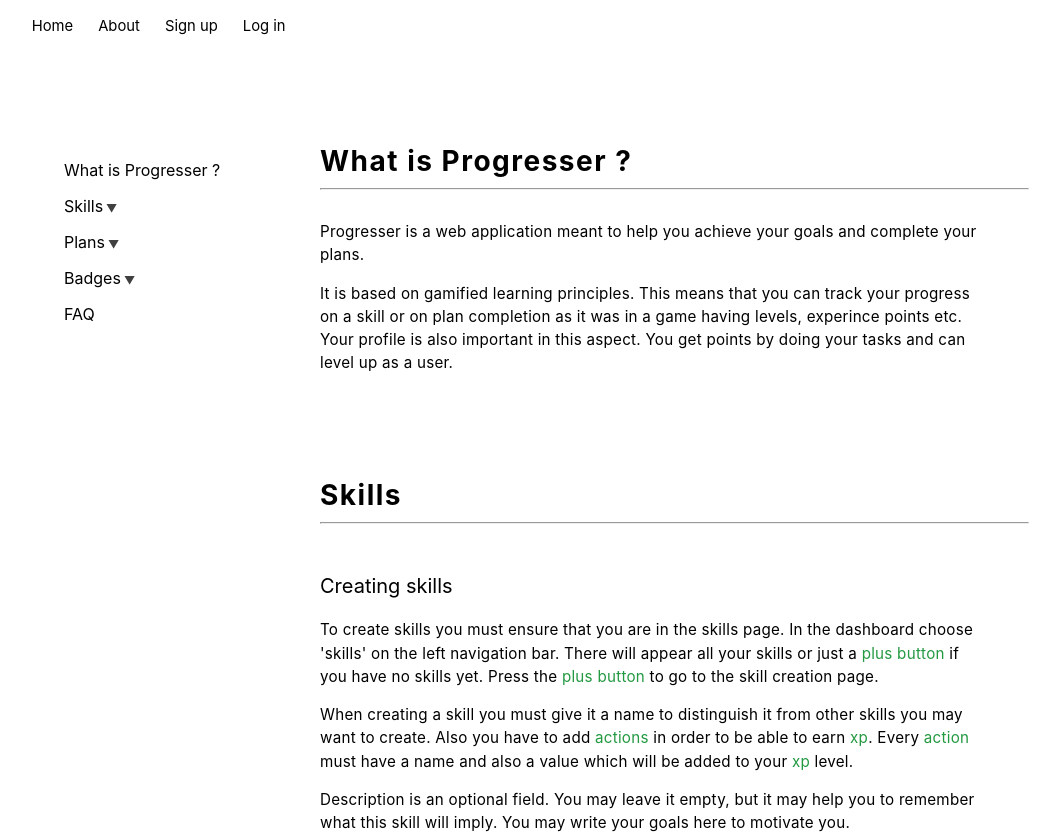
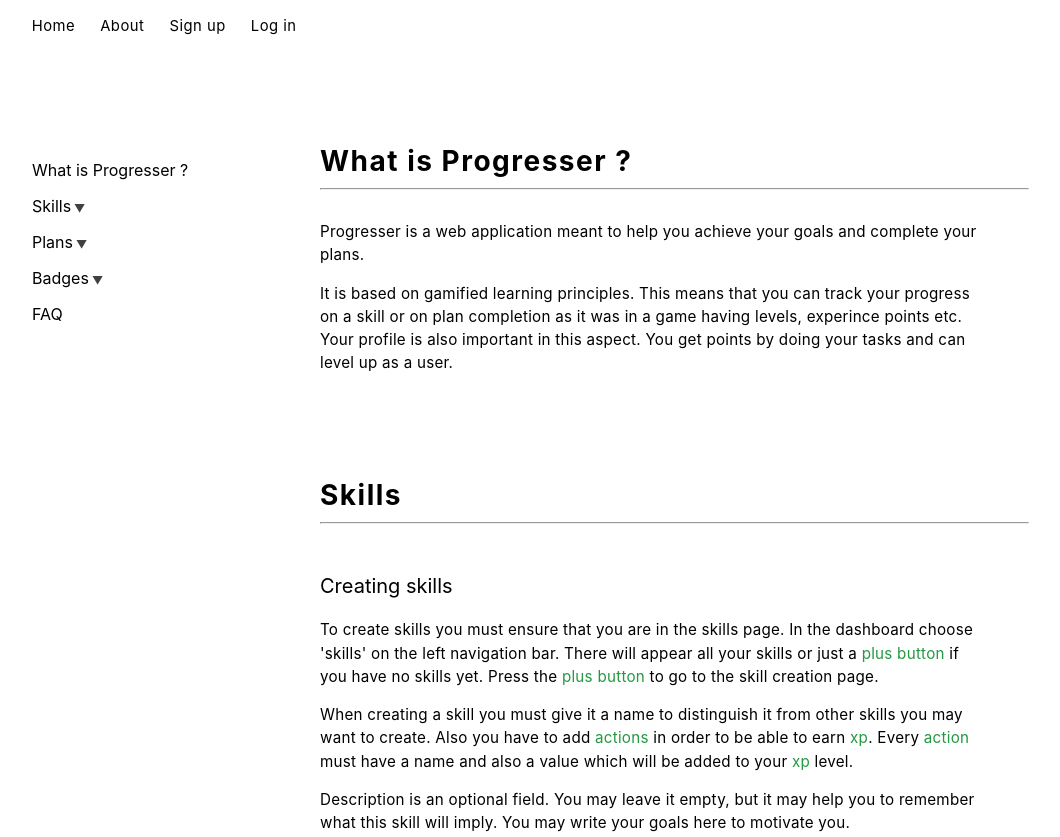
Before and after one commit to JustLearningThings/Progresser, a React app in the folder client/: page /help in a window 1280 px wide. Shown: the top 837 px of the page, without its empty margins (0-1060 px from the left). Built offline with nearby package versions, Linux system fonts and the light colour scheme; no server answers.

Commit message:
added some styles from help page to the general nav component

```diff
--- a/client/src/components/Help.css
+++ b/client/src/components/Help.css
@@ -1,32 +1,5 @@
 #help {
     width: 100%;
-}
-
-#help nav {
-    width: 100vw;
-    max-width: 100%;
-    height: 5vh;
-    display: flex;
-    align-items: center;
-    padding: 1% 0 0 1.5%;
-    box-sizing: border-box;
-}
-
-#nav-auth-links {
-    display: flex;
-    align-items: center;
-    height: 100%;
-}
-
-#help nav a {
-    margin: 12.5px;
-    font-size: .925rem;
-}
-
-#help nav a:hover,
-.dropdown-header:hover,
-.dropdown-content p:hover {
-  opacity: .8;
 }
 
 #contents {
@@ -37,7 +10,7 @@
 
 #help-aside {
     width: 25%;
-    padding-left: 5%;
+    padding: 0 2.5%;
     position: fixed;
     box-sizing: border-box;
 }
--- a/client/src/components/Help.js
+++ b/client/src/components/Help.js
@@ -1,14 +1,12 @@
 import React, { useContext, useEffect, useState } from 'react'
 import { Link, useHistory } from 'react-router-dom'
-import { logout } from '../auth/auth'
-import AuthContext from '../auth/authContext'
+
+import Nav from './Nav'
 import './Help.css'
 
 
 
 export default function Help() {
-    let authContext = useContext(AuthContext)
-    let history = useHistory()
     let [badges, setBadges] = useState([])
 
     useEffect(() => {
@@ -31,21 +29,7 @@ export default function Help() {
 
     return (
         <div id='help'>
-            <nav>
-                <Link to='/'>Home</Link>
-                <Link to='/about'>About</Link>
-                { authContext.username && authContext.userId ?
-                    <div id='nav-auth-links'>
-                        <Link to='/dashboard'>Dashboard</Link>
-                        <Link to='#' onClick={() => logout(history, authContext)}>Log out</Link>
-                    </div>
-                :
-                    <div id='nav-auth-links'>
-                        <Link to='/signup'>Sign up</Link>
-                        <Link to='/login'>Log in</Link>
-                    </div>
-                }
-            </nav>
+            <Nav />
             <div id='contents'>
                 <aside id='help-aside'>
                     <p className='dropdown-header'><a href='#what-is-progresser'>What is Progresser ?</a></p>
--- a/client/src/components/Nav.css
+++ b/client/src/components/Nav.css
@@ -0,0 +1,40 @@
+#help nav, #about nav {
+    width: 100vw;
+    max-width: 100%;
+    height: 5vh;
+    display: flex;
+    align-items: center;
+    padding: 1% 0 0 1.5%;
+    box-sizing: border-box;
+}
+
+#nav-auth-links {
+    display: flex;
+    align-items: center;
+    height: 100%;
+}
+
+#help nav a, #about nav a {
+    margin: 12.5px;
+    font-size: .925rem;
+    letter-spacing: .5px;
+}
+
+#help nav a:hover,
+#about nav a:hover {
+  opacity: .8;
+}
+
+@media screen and (max-width: 600px) {
+    #help nav a,
+    #about nav a {
+        font-size: .7rem;
+    }
+}
+
+@media screen and (max-width: 768px) {
+    #help nav a,
+    #about nav a {
+        font-size: .8rem;
+    }
+}
```
